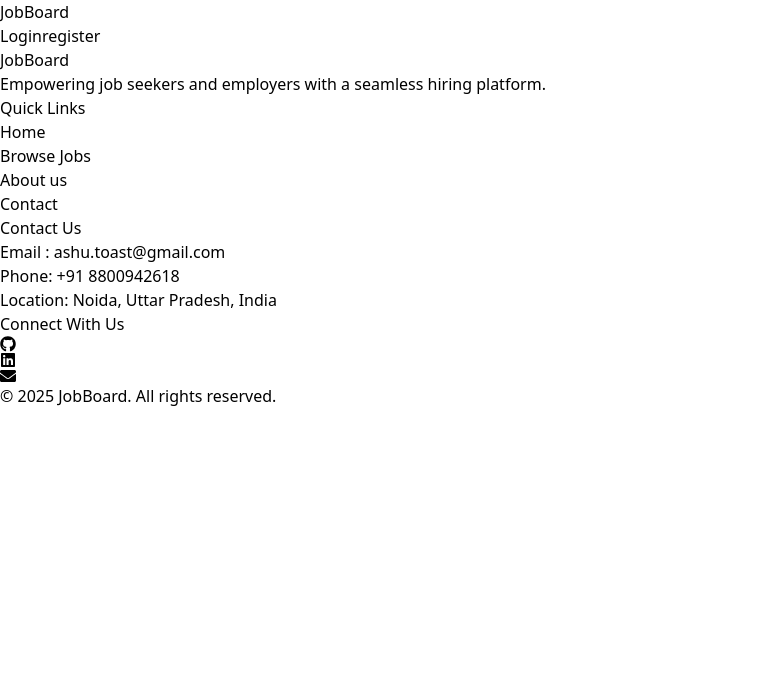
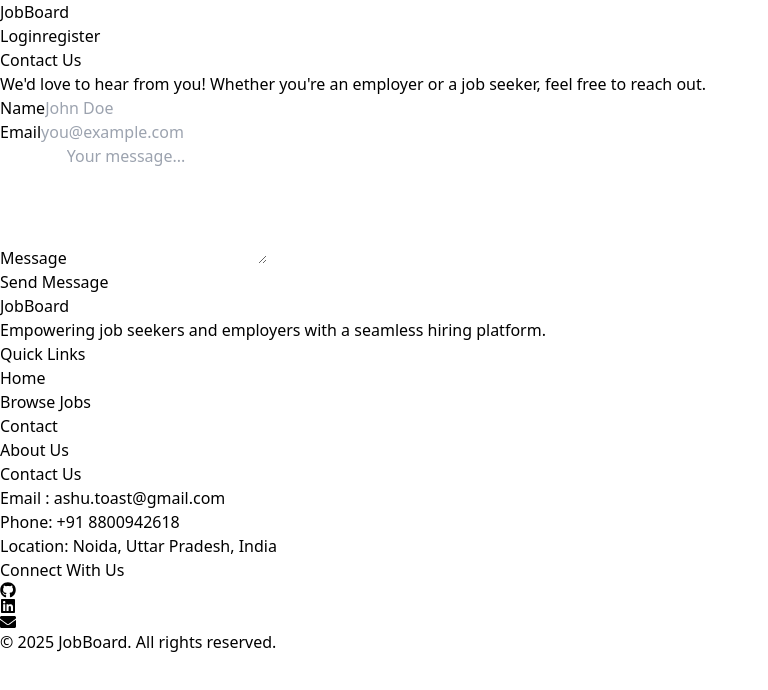
Before and after one commit to upper-m00n/JobBoard, a React (Vite) app in the folder client/: page /contact in a window 1280 px wide. Shown: the top 690 px of the page, without its empty margins (0-768 px from the left). Built offline with nearby package versions, Linux system fonts and the light colour scheme.

Commit message:
added contact and about us pages

```diff
--- a/client/package.json
+++ b/client/package.json
@@ -10,6 +10,7 @@
     "preview": "vite preview"
   },
   "dependencies": {
+    "@heroicons/react": "^2.2.0",
     "appwrite": "^18.1.1",
     "axios": "^1.10.0",
     "firebase-admin": "^13.4.0",
--- a/client/src/App.jsx
+++ b/client/src/App.jsx
@@ -12,6 +12,8 @@ import UpdateApplicationPage from "./pages/jobs/UpdateApplicationPage"
 import JobApplications from "./pages/jobs/JobApplications"
 import Footer from "./components/Footer"
 import ResumeBuilder from "./pages/resume/ResumeBuilder"
+import About from "./components/About"
+import Contact from "./components/Contact"
 
 function App() {
   return (
@@ -30,6 +32,8 @@ function App() {
           <Route path='/dashboard/seeker/applications/update/:applicationId' element={<UpdateApplicationPage/>}/>
           <Route path='/dashboard/employer/jobApplications/:jobId' element={<JobApplications/>}/>
           <Route path='/resume-builder' element={<ResumeBuilder/>}/>
+          <Route path='/about' element={<About/>}/>
+          <Route path='/contact' element={<Contact/>}/>
         </Routes>
       </div>
       <Footer/>
--- /dev/null
+++ b/client/src/components/About.jsx
@@ -0,0 +1,46 @@
+import { BriefcaseIcon, UserGroupIcon, RocketLaunchIcon } from "@heroicons/react/24/outline";
+
+export default function About() {
+  return (
+    <div className="min-h-screen bg-gradient-to-br from-blue-50 to-white py-16 px-6 lg:px-20">
+      <div className="max-w-5xl mx-auto">
+        <div className="bg-white shadow-xl rounded-2xl p-10">
+          <h1 className="text-5xl font-extrabold text-blue-700 mb-6 text-center">About <span className="text-blue-500">JobBoard</span></h1>
+          <p className="text-center text-lg text-gray-600 max-w-2xl mx-auto mb-10">
+            Your one-stop platform for connecting top talent with top opportunities. We empower individuals and businesses with the tools they need to grow.
+          </p>
+
+          <div className="grid grid-cols-1 md:grid-cols-3 gap-8 text-center">
+            <div className="flex flex-col items-center">
+              <RocketLaunchIcon className="h-12 w-12 text-blue-500 mb-4" />
+              <h3 className="text-xl font-semibold text-blue-600">Our Mission</h3>
+              <p className="text-gray-600 mt-2">
+                To revolutionize job discovery and hiring by making it faster, smarter, and more human.
+              </p>
+            </div>
+
+            <div className="flex flex-col items-center">
+              <UserGroupIcon className="h-12 w-12 text-blue-500 mb-4" />
+              <h3 className="text-xl font-semibold text-blue-600">For Job Seekers</h3>
+              <p className="text-gray-600 mt-2">
+                Discover opportunities, manage applications, and get hired — all in one streamlined experience.
+              </p>
+            </div>
+
+            <div className="flex flex-col items-center">
+              <BriefcaseIcon className="h-12 w-12 text-blue-500 mb-4" />
+              <h3 className="text-xl font-semibold text-blue-600">For Employers</h3>
+              <p className="text-gray-600 mt-2">
+                Post listings, screen talent, and build your team with confidence and ease.
+              </p>
+            </div>
+          </div>
+
+          <div className="mt-12 text-center">
+            <p className="text-sm text-gray-500">By <span className="font-medium text-blue-600">Ashutosh Sharma</span></p>
+          </div>
+        </div>
+      </div>
+    </div>
+  );
+}
--- /dev/null
+++ b/client/src/components/Contact.jsx
@@ -0,0 +1,78 @@
+import React, { useState } from "react";
+
+export default function Contact() {
+  const [form, setForm] = useState({
+    name: "",
+    email: "",
+    message: "",
+  });
+
+  const handleChange = (e) => {
+    setForm({ ...form, [e.target.name]: e.target.value });
+  };
+
+  const handleSubmit = (e) => {
+    e.preventDefault();
+    alert("Thank you! Your message has been sent.");
+    setForm({ name: "", email: "", message: "" });
+  };
+
+  return (
+    <div className="min-h-screen bg-gradient-to-br from-white to-blue-50 flex items-center justify-center px-6 py-16">
+      <div className="bg-white rounded-2xl shadow-2xl w-full max-w-3xl p-10">
+        <h2 className="text-4xl font-bold text-blue-700 text-center mb-4">Contact Us</h2>
+        <p className="text-center text-gray-600 mb-8">
+          We'd love to hear from you! Whether you're an employer or a job seeker, feel free to reach out.
+        </p>
+
+        <form onSubmit={handleSubmit} className="space-y-6">
+          <div>
+            <label className="block text-sm text-gray-700 font-medium">Name</label>
+            <input
+              type="text"
+              name="name"
+              value={form.name}
+              onChange={handleChange}
+              required
+              placeholder="John Doe"
+              className="mt-1 w-full px-4 py-3 border rounded-lg focus:ring-2 focus:ring-blue-500 focus:outline-none"
+            />
+          </div>
+
+          <div>
+            <label className="block text-sm text-gray-700 font-medium">Email</label>
+            <input
+              type="email"
+              name="email"
+              value={form.email}
+              onChange={handleChange}
+              required
+              placeholder="you@example.com"
+              className="mt-1 w-full px-4 py-3 border rounded-lg focus:ring-2 focus:ring-blue-500 focus:outline-none"
+            />
+          </div>
+
+          <div>
+            <label className="block text-sm text-gray-700 font-medium">Message</label>
+            <textarea
+              name="message"
+              value={form.message}
+              onChange={handleChange}
+              required
+              rows={5}
+              placeholder="Your message..."
+              className="mt-1 w-full px-4 py-3 border rounded-lg focus:ring-2 focus:ring-blue-500 focus:outline-none resize-none"
+            ></textarea>
+          </div>
+
+          <button
+            type="submit"
+            className="w-full bg-blue-600 text-white font-semibold py-3 rounded-lg hover:bg-blue-700 transition"
+          >
+            Send Message
+          </button>
+        </form>
+      </div>
+    </div>
+  );
+}
--- a/client/src/components/Footer.jsx
+++ b/client/src/components/Footer.jsx
@@ -1,6 +1,7 @@
 import {FaGithub,FaLinkedin,FaEnvelope} from 'react-icons/fa'
 
 import React from 'react'
+import { Link } from 'react-router-dom'
 
 function Footer() {
     return (
@@ -15,10 +16,10 @@ function Footer() {
                 <div>
                     <h3 className="text-lg font-semibold mb-3">Quick Links</h3>
                     <ul className="space-y-2 text-sm">
-                        <li><a href="/" className="hover:text-white">Home</a></li>
-                        <li><a href="/jobs" className="hover:text-white">Browse Jobs</a></li>
-                        <li><a href="/about" className="hover:text-white">About us</a></li>
-                        <li><a href="/contact" className="hover:text-white">Contact</a></li>
+                        <li><Link to="/" className="hover:text-white">Home</Link></li>
+                        <li><Link to="/jobs" className="hover:text-white">Browse Jobs</Link></li>
+                        <li><Link to="/contact" className="hover:text-white">Contact</Link></li>
+                        <li><Link to="/about" className="hover:text-white">About Us</Link></li>
                     </ul>
                 </div>
 
--- a/client/src/components/Login.jsx
+++ b/client/src/components/Login.jsx
@@ -55,7 +55,7 @@ export default function Login() {
             Log In
           </button>
         </form>
-
+        {/* replaced <a> tag with <Link> for login to register routing*/}
         <p className="mt-6 text-center text-sm text-gray-600">
           Don’t have an account?{" "}
           <Link to='/register' className="text-blue-600 font-medium hover:underline">Register here</Link>
--- a/client/src/components/Navbar.jsx
+++ b/client/src/components/Navbar.jsx
@@ -22,8 +22,18 @@ export default function Navbar() {
                     ) : (
                         <>
                             <span className='text-sm hidden sm:block font-semibold mr-4'>Welcome, {user.name}</span>
-                            {user.role === 'employer'?(<Link to='/dashboard/employer' className='hover:underline font-bold mr-2'>Dashboard</Link>
-                            ):(<Link to='/dashboard/seeker' className='hover:underline font-bold mr-2'>Dashboard</Link>)
+                            {user.role === 'employer'?(<>
+                                <Link to='/dashboard/employer' className='hover:underline font-bold mr-2'>Dashboard</Link>
+                                <Link to='/contact' className='hover:underline font-bold mr-2'>Contact Us</Link>
+                                    <Link to='/about' className='hover:underline font-bold mr-2'>About Us</Link>
+                            </>
+                            ):(
+                                <>
+                                    <Link to='/dashboard/seeker' className='hover:underline font-bold mr-2'>Dashboard</Link>
+                                    <Link to='/contact' className='hover:underline font-bold mr-2'>Contact Us</Link>
+                                    <Link to='/about' className='hover:underline font-bold mr-2'>About Us</Link>
+                                </>
+                            )
                                 }
 
                             <button onClick={handleLogout} className='bg-red-500 px-4 py-2 rounder hover:bg-red-800  rounded-full transition mr-5 '>Logout</button>
--- a/client/src/components/Register.jsx
+++ b/client/src/components/Register.jsx
@@ -73,6 +73,7 @@ export default function Register() {
             Register
           </button>
         </form>
+        {/* replaced <a> tag with <Link> for register to login routing*/}
 
         <p className="mt-6 text-center text-sm text-gray-600">
           Already have an account?{' '}
```
Also changed, not shown: 1 other file (tests, documents, lock files or other folders).
